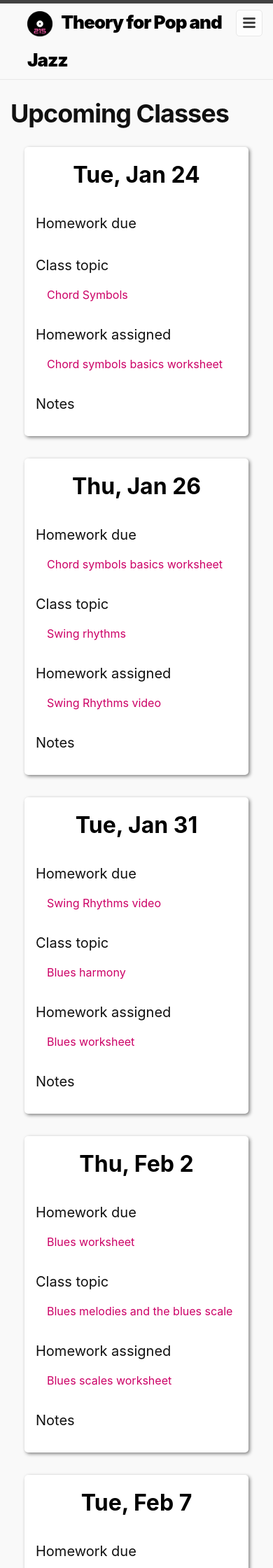
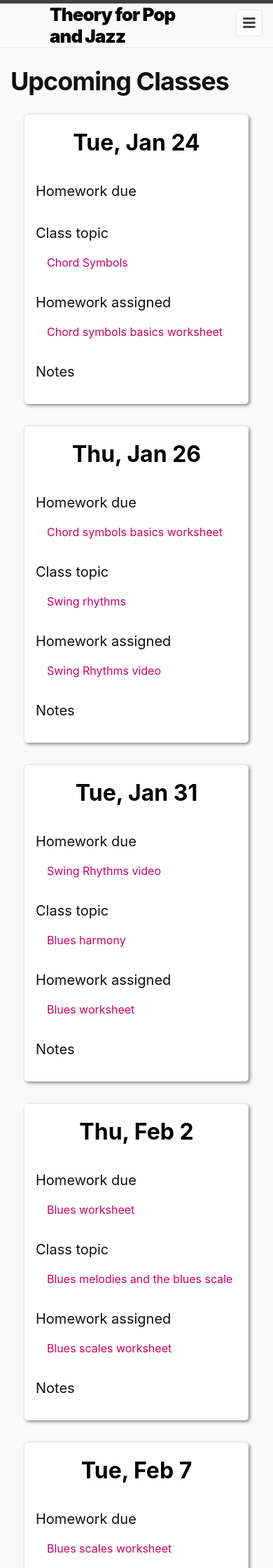
Before and after one commit to meganlavengood/musi216, a Jekyll site: the page built from docs/index.markdown, in a window 390 px wide. Shown: the top 2240 px of the page at 70% size. Built offline with Jekyll 4.4.1, drawn with Linux system fonts in a browser that asks for light colours.

Commit message:
obsessive styling

```diff
--- a/docs/_includes/header.html
+++ b/docs/_includes/header.html
@@ -4,7 +4,14 @@
       {%- assign default_paths = site.pages | map: "path" -%}
       {%- assign page_paths = site.header_pages | default: default_paths -%}
       <div class="col">
-        <a class="site-title" rel="author" href="{{ '/' | relative_url }}"><img class="favicon" src="{{ '/favicon.png' | relative_url }}"> {{ site.title | escape }}</a>
+        <div class="flex-row align-center no-wrap">
+          <div class="col">
+            <a class="site-title" rel="author" href="{{ '/' | relative_url }}"><img class="favicon" src="{{ '/favicon.png' | relative_url }}" height="36px" width="36px"></a>
+          </div>
+          <div class="col">
+            <a class="site-title" rel="author" href="{{ '/' | relative_url }}">{{ site.title | escape }}</a>
+          </div>
+        </div>
       </div>
       <div class="col">
         <nav class="site-nav">
--- a/docs/assets/custom.css
+++ b/docs/assets/custom.css
@@ -91,7 +91,22 @@
 
 .header-wrapper .favicon {
 	margin-right: 0.5rem;
-	height: 36px;
+}
+
+@media screen and (max-width: 600px) {
+	.header:nth-child(1) {
+		max-width: 75% !important;
+	}
+	.site-title {
+		line-height: normal;
+		margin-left:1rem;
+	}
+}
+
+@media screen and (max-width: 500px) {
+	.favicon {
+		display:none;
+	}
 }
 
 /*
@@ -254,6 +269,7 @@
 
 .align-center {
 	align-content: center;
+	align-items: center;
 }
 
 .col {
```
